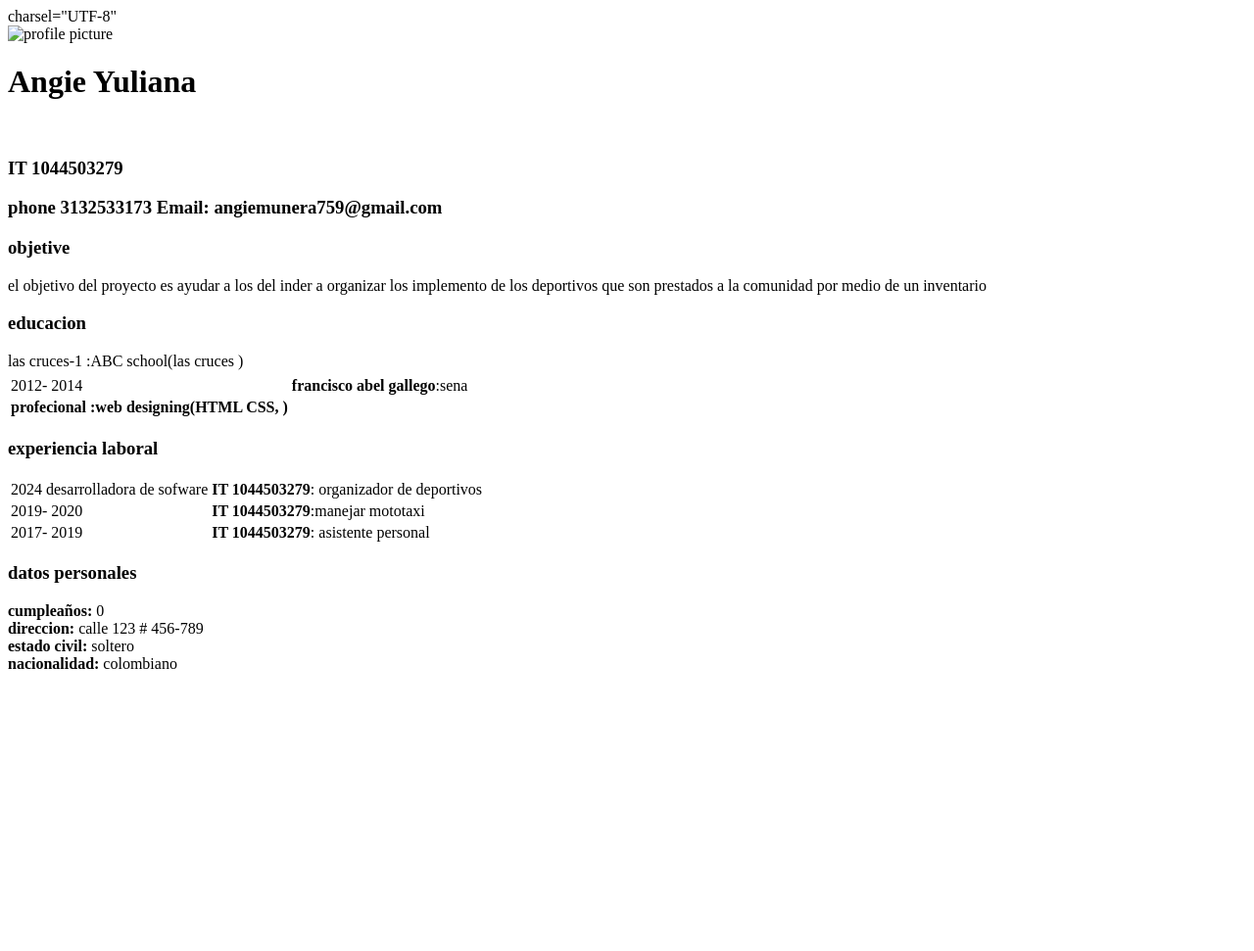
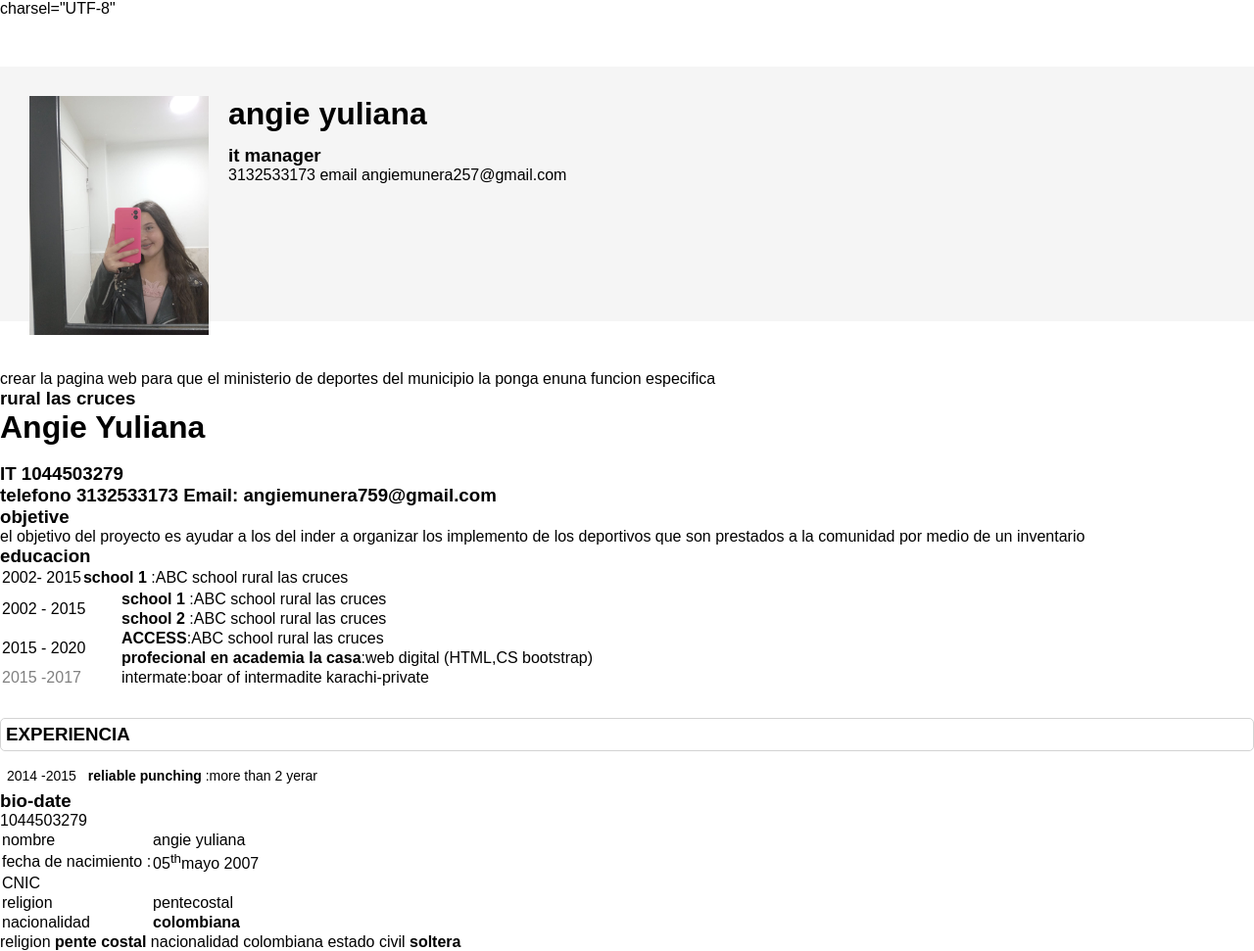
Before and after one commit to Yuli3279/hoja-de-vida-, a plain HTML site: page idex.html in a window 1280 px wide. Shown: the whole page at 98% size. Before the commit the page ends 800 px from the top, so only its background shows below. Drawn offline with Linux system fonts and the light colour scheme.

Commit message:
se hicieron modificaciones en mi hoja de vida

```diff
--- a/estilos.css
+++ b/estilos.css
@@ -5,13 +5,13 @@ body{font-family: montsrral, sans-serif;}
     min-height: 200px;
     width:60%
     min-width 600px;
-    background: whitesmoke;
+    background: rgb(245, 245, 245);
     margin: 50px auto;
     padding: 30px;
     color:#27aae1,
 
 }
-.photo{
+img{
     width: 15%;
     min-width: 130px;
     float: left;
@@ -34,14 +34,85 @@ body{font-family: montsrral, sans-serif;}
     font-size:15px;
 }
 
-#objetive{
 
-}
 
-#objetiveh3 {
+#objective h3 {
     border: 1px solid#d3d3d3;
     text-transform: uppercase;
     padding: 5px;
     border-radius: 5p;
     margin: 30px 0 10px
     }
+
+    #objective p {
+        padding: 0 5px;
+        line-height: 25px;
+        font-size: 14px;
+        color: #000;
+    }
+
+    #education h3 {
+        border: 1px solid  #d3d3d3;
+        text-transform:  uppercase;
+        padding: 5px;
+        border-radius: 5px;
+        margin: 30px 0 10px;
+    }
+
+    #education table td{
+        padding: 5px;
+        font-size:14px;
+        color: #000;
+    }
+
+    #education table tr.school-1 td:first-child{
+        width: 120px;
+        color:gray;
+        padding-bottom: 25px ;
+    }
+
+    #education table tr.school-2td:first-child{
+        padding-bottom: 25px;
+    }
+
+    #work h3 {
+        border: 1px solid  #d3d3d3;
+        text-transform: uppercase;
+         padding: 5px;
+        border-radius: 5px;
+        margin: 30px 0 10px;
+
+    }
+
+    #work table td{
+        padding:  5px;
+        font-size:  14px;
+        color: #000;
+    }
+
+    #work table tr.work-1 td:first-child{
+        width: 120px;
+        color: gray;
+        padding-bottom: 25px ;
+    }
+
+    #work table tr.work-2td:first-child{
+        width: 120px;
+        color: gray;
+    }
+
+    #bio-ddate h3 {
+        border: 1px solid  #d3d3d3;
+        text-transform: uppercase;
+        padding: 5px;
+        border-radius: 5px;
+        margin: 30px 0 10px;
+    }
+
+    #bio-date table tr.td:first-child{
+        width:200px;
+    }
+
+    #bio-date table tr.td:nth-child(2){
+        width: 300px
+    }
--- a/idex.html
+++ b/idex.html
@@ -1,20 +1,39 @@
 <!DOCTYPE html>
 <html lang="en">
-
+<html>
 <head>
     <meta> charsel="UTF-8"
     <title>cv using HTML</title>
+    <link rel="stylesheet" href="estilos.css">
 </head>
 
 <body>
-    <div>
-        <div>
-            <img src="profile.png" alt="profile picture">
+    <div id="page">
+        <div class="photo-and-name">
+          <img src="./image/foto.jpeg" alt="img">
+        </div class="contact-info-box">
+        <h1 class="name">angie yuliana </h1>
+        <br>
+        <h3 class="job-title">it manager </h3>
+        <o class="contact-details">3132533173 email angiemunera257@gmail.com</P>
     </div>
-        <h1>Angie Yuliana </h1>
+    </div>
+    <div id="objetivo">
+        <h3> </h3>
+        <p>
+            crear la pagina web para que el ministerio de deportes del municipio la ponga enuna funcion especifica
+        </p>
+    </div>
+    <div id="educacion">
+        <h3> rural las cruces</h3>
+        <table>
+            <tr class="rural las cruses">
+                <td rowspan="2">2002- 2015</td>
+                <td><b>school 1 </b>:ABC school rural las cruces </td>
+            </tr> <h1>Angie Yuliana </h1>
             <br>
             <h3>IT 1044503279 <h3>
-                <p>phone 3132533173 Email: angiemunera759@gmail.com</p>
+                    <p>telefono 3132533173 Email: angiemunera759@gmail.com</p>
     </div>
     </div>
     </div>
@@ -24,53 +43,87 @@
         que son prestados a la comunidad por medio de un inventario
     </p>
     </div>
-    </div>
+    </div id="educacion ">
     <h3>educacion </h3>
     <table>
+        <tr class="school 1">
+            <td rowspan="2">2002 - 2015</td>
+            <td><b>school 1 </b>:ABC school rural las cruces </td>
         </tr>
-        <td></td>las cruces-1 </b>:ABC school(las cruces )</td>
+        <tr class="school-2">
+            <td><b>school 2 </b>:ABC school rural las cruces </td>
         </tr>
         </tr>
-        <td> 2012- 2014</td>
-        <td><B> francisco abel gallego</b>:sena</td>
+        <tr class="school-1">
+            <td rowspan="2">2015 - 2020</td>
+            <td><b> ACCESS</b>:ABC school rural las cruces </td>
         </tr>
-        </tr>
-        <td><b>profecional <b>:web designing(HTML CSS, )
-        </td>
+        <tr class="school-2">
+            <td><b>profecional en academia la casa</b>:web digital (HTML,CS
+                bootstrap)</td>
         </tr>
 
+        <tr>
+            <td style="width: 120px; color: gray">2015 -2017</td>
+            <td></b>intermate</b>:boar of intermadite karachi-private</td>
+        </tr>
+    </table>
+    </div>
+    <div id="work">
+        <h3>experiencia </h3>
+        <table>
+            <tr class="primer trabajo">
+                <td> 2014 -2015 </td>
+                <td><b>reliable punching </b>:more than 2 yerar</td>
+            </tr>
 
+        </table>
+    </div>
+    <div id="datos-biograficos">
+        <h3>bio-date</h3>
+        <table>
+            <tr>
+                <td> nombre </td>
+                <td></b>angie yuliana </b></td>
+            </tr>
+            <tr>
+                <td> fecha de nacimiento :</td>
+                <td></b> 05<sup>th</sup>mayo 2007</b></td>
+            </tr>
+            <tr>
+                <td>CNIC</td>
+                <td<b> 1044503279</b></td>
+            </tr>
+            <tr>
+                <td>religion
+                <td>pentecostal<b></td>
+            </tr>
+            <tr>
+                <td>nacionalidad</td>
+                <td><b>colombiana</b></td>
+            </tr>
         </table>
     </div>
     </div>
 
-    <h3>experiencia laboral</h3>
-    <table>
-        <tr>
-            <td>2024 desarrolladora de sofware</td>
-            <td><b>IT 1044503279</b>: organizador de deportivos</td>
+</body>
+
+<td>religion</td>
+<td><b>pente costal</b></td>
 </tr>
 <tr>
-            <td>2019- 2020</td>
-            <td><b>IT 1044503279</b>:manejar mototaxi </td>
+    <td> nacionalidad</td>
+    <td></b>colombiana </b>
+    <td>
+</tr>
 </tr>
 <tr>
-            <td>2017- 2019</td>
-            <td><b>IT 1044503279</b>: asistente personal </td>
+    <td>estado civil</td>
+    <td><b>soltera</b></td>
 </tr>
 </table>
-    </div>
-    </div>
-    <h3>datos personales</h3
-        <p>
-            <b>cumpleaños:</b> 0 <br>
-            <b>direccion:</b> calle 123 # 456-789 <br>
-            <b>estado civil:</b> soltero <br>
-            <b>nacionalidad:</b> colombiano <br>
-        </p>
 </div>
 
 
 </body>
-
 </html>
```
Also changed, not shown: image/foto.jpeg (added). Lines whose indentation alone changed are shown as unchanged.
